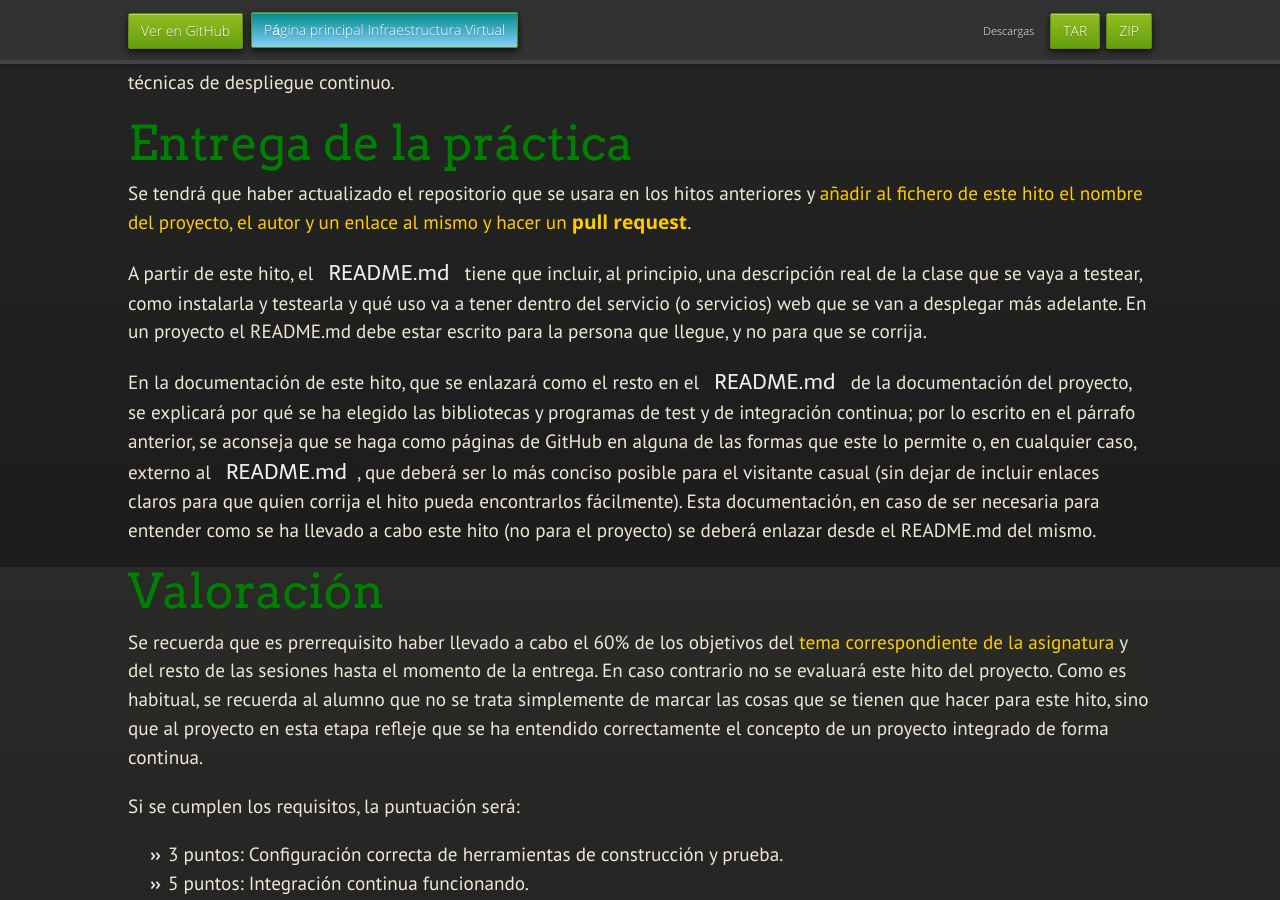
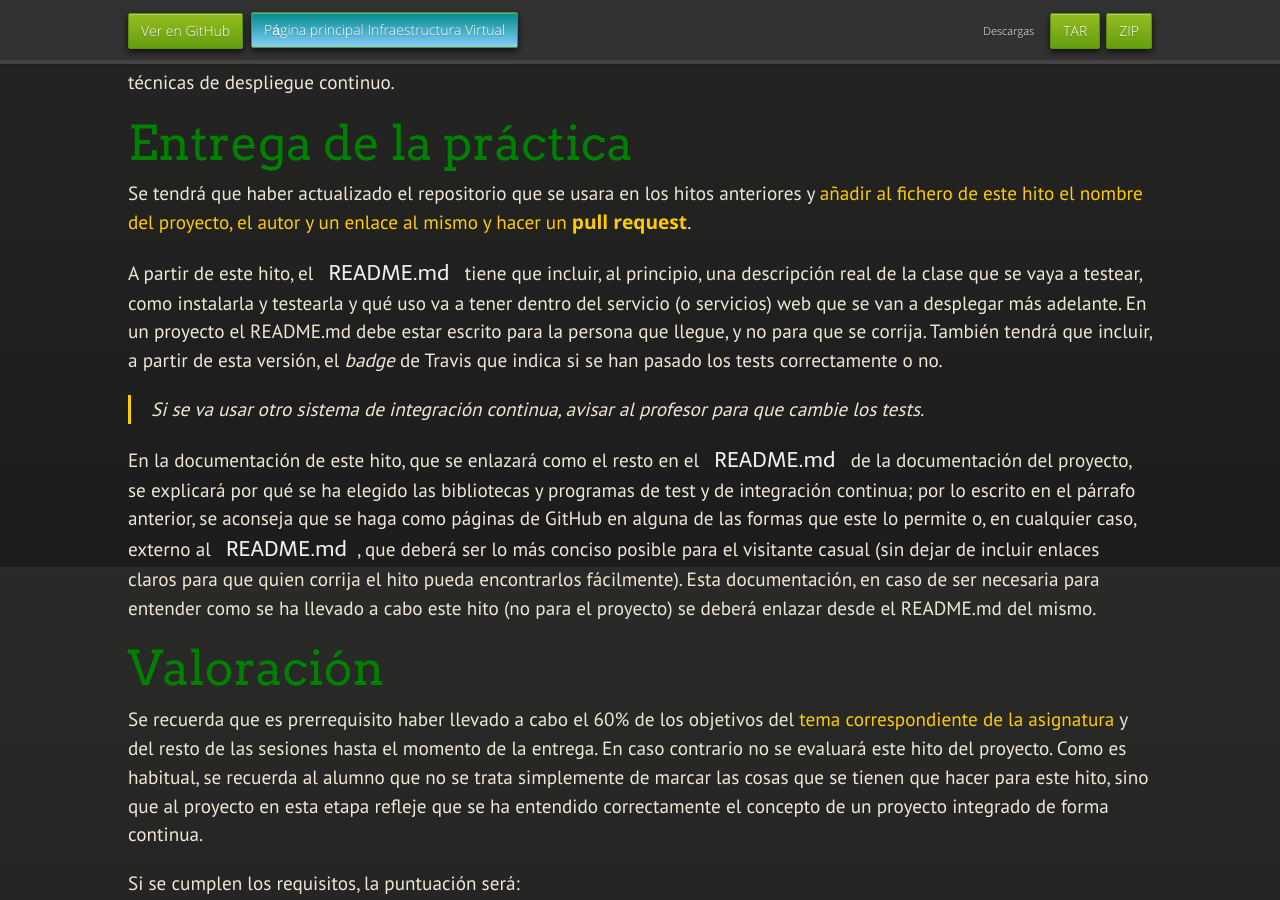
Before and after one commit to JJ/IV, a Jekyll site: the page built from documentos/proyecto/2.CI.md, in a window 1280 px wide and 900 px high, scrolled down 1233 px. Built offline with Jekyll 4.4.1, drawn with Linux system fonts in a browser that asks for light colours; nearby versions of some CDN libraries; some web fonts are replaced; our own code applies the rules of GitHub Pages for plain Markdown files.

Commit message:
Sync documentos/proyecto/2.CI.md de master a gh-pages

```diff
--- a/documentos/proyecto/2.CI.md
+++ b/documentos/proyecto/2.CI.md
@@ -87,7 +87,9 @@ una descripción real de la clase que se vaya a testear, como
 instalarla y testearla y qué uso va a tener dentro del servicio (o
 servicios) web que se van a desplegar más adelante. En un proyecto el
 README.md debe estar escrito para la persona que llegue, y no para que
-se corrija.
+se corrija. También tendrá que incluir, a partir de esta versión, el *badge* de Travis que indica si se han pasado los tests correctamente o no.
+
+> Si se va usar otro sistema de integración continua, avisar al profesor para que cambie los tests.
 
 En la documentación de este hito, que se enlazará como el resto en el `README.md`
 de la documentación del proyecto, se explicará por qué se ha elegido
```
